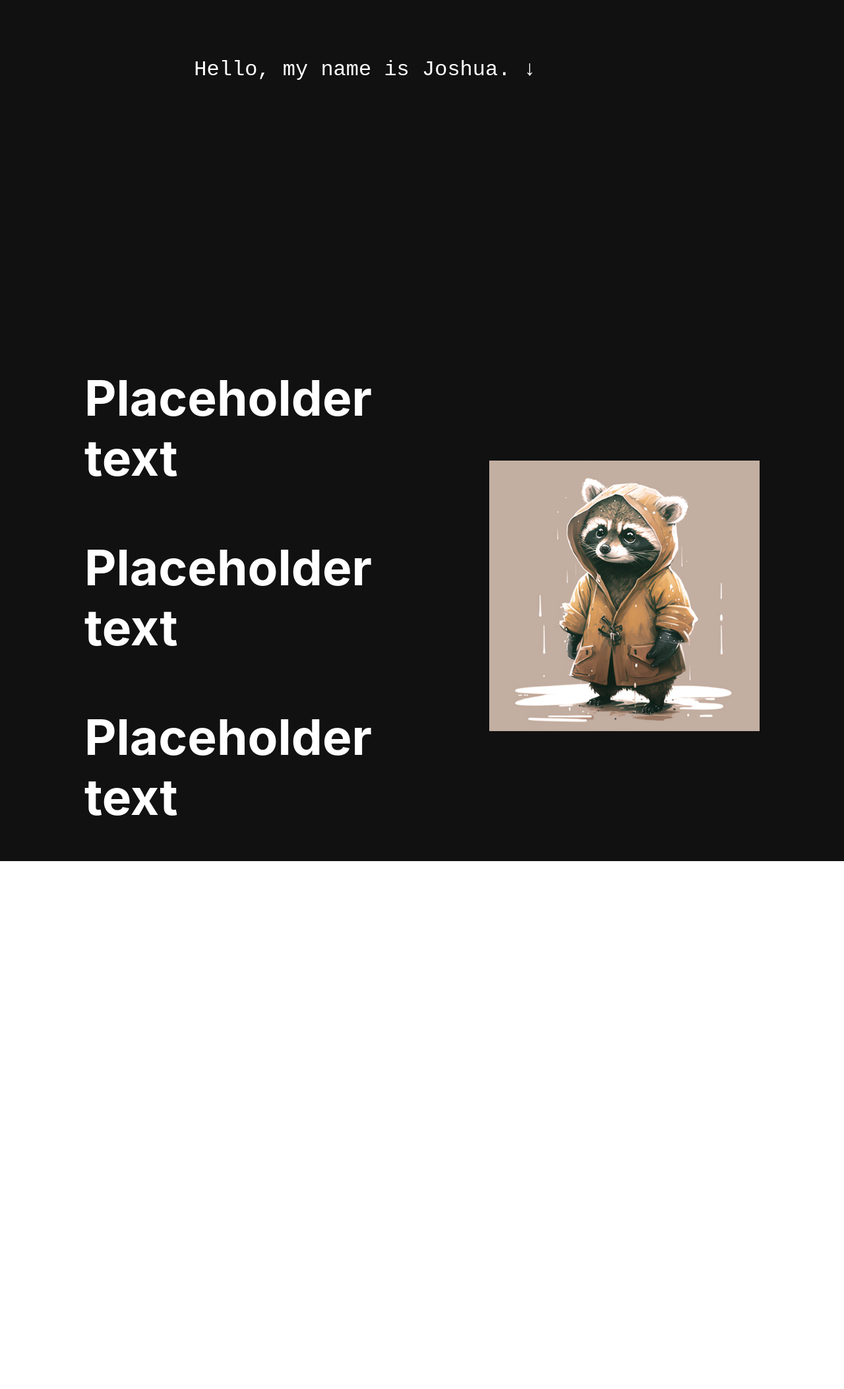
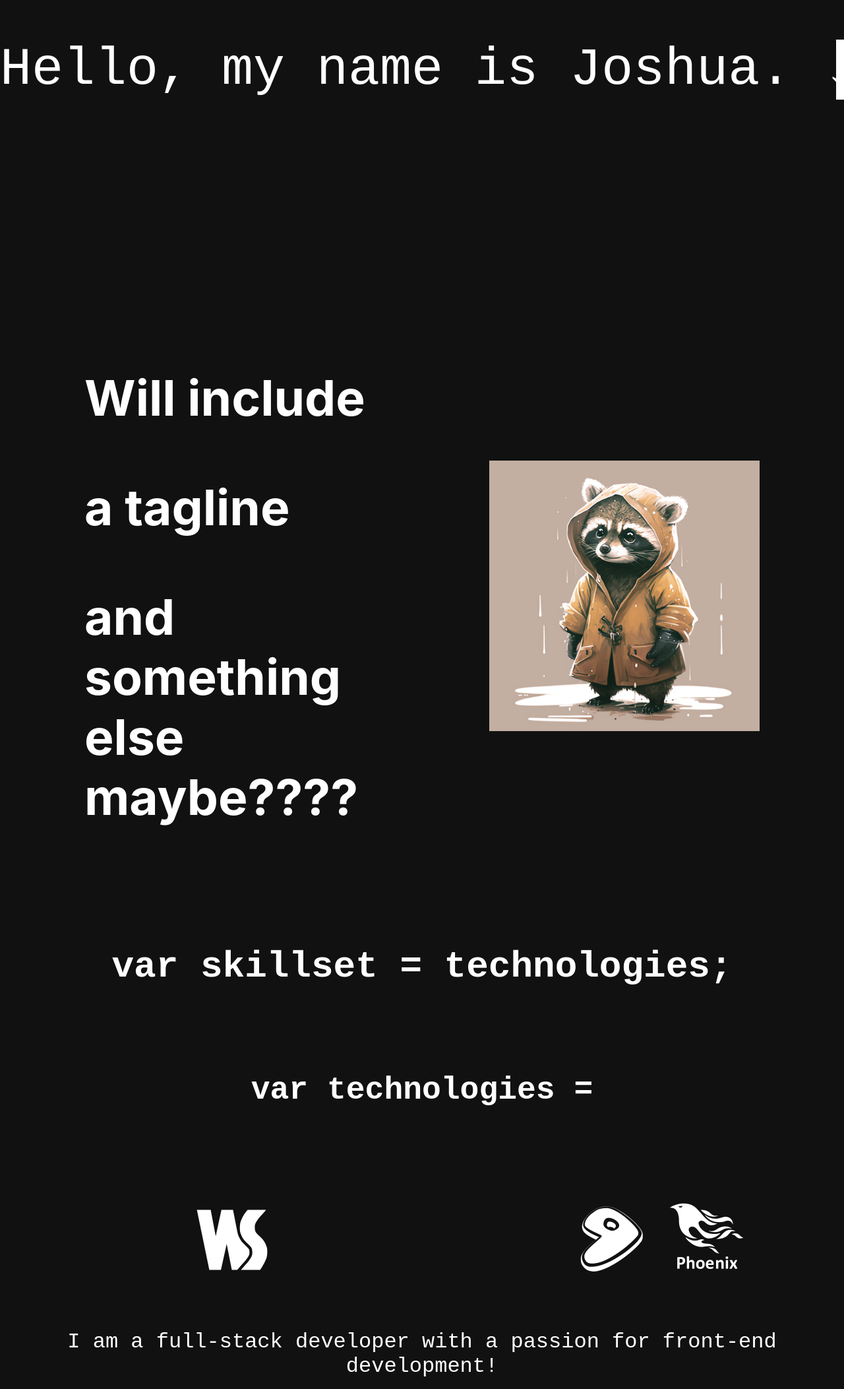
Before and after one commit to JoshuaOrlandoR/Portfolio-3-Personal-Project, a React (Create React App) app: page / in a window 1280 px wide. Shown: the part 295-2400 px from the top of the page at 66% size. Before the commit the page ends 1623 px from the top, so only its background shows below. Built offline with nearby package versions, Linux system fonts and the light colour scheme.

Commit message:
remade the greetings and skills componenets, look a little better but still a lot of work to do

```diff
--- a/package.json
+++ b/package.json
@@ -4,11 +4,16 @@
   "private": true,
   "dependencies": {
     "@emailjs/browser": "^3.11.0",
+    "@fullpage/react-fullpage": "^0.1.38",
     "@testing-library/jest-dom": "^5.16.5",
     "@testing-library/react": "^13.4.0",
     "@testing-library/user-event": "^13.5.0",
+    "devicon": "^2.15.1",
+    "fullpage.js": "^4.0.19",
     "react": "^18.2.0",
     "react-dom": "^18.2.0",
+    "react-icons": "^4.8.0",
+    "react-intersection-observer": "^9.4.3",
     "react-router-dom": "^6.10.0",
     "react-scripts": "5.0.1",
     "web-vitals": "^2.1.4"
--- a/src/components/Greeting.css
+++ b/src/components/Greeting.css
@@ -1,23 +1,41 @@
-.greeting {
+.greeting-container {
   height: 100vh;
   display: flex;
   justify-content: center;
   align-items: center;
-  background-color: #111;
+  background-color: #111111;
+}
+
+.greeting {
   color: white;
-  font-size: 2rem;
+  font-size: 5rem;
   font-family: monospace;
-  overflow: hidden;
   white-space: nowrap;
   text-align: center;
+  overflow: hidden;
+  width: 0;
+  border-right: 0.15em solid white;
+  animation: typing 4.4s steps(28, end) forwards, blink-caret 1s step-end 4.3s infinite alternate;
 }
 
-.greeting.fix-greeting::before {
-
-  visibility: hidden;
+@keyframes typing {
+  0% {
+    width: 0;
+  }
+  100% {
+    width: 100%;
+  }
 }
 
-.greeting.fix-greeting::after {
-  content: 'undefined';
-  visibility: hidden;
+@keyframes blink-caret {
+  0% {
+    border-color: white;
+  }
+  100% {
+    border-color: transparent;
+  }
 }
+
+body {
+  overflow-x: hidden;
+}
--- a/src/components/Greeting.js
+++ b/src/components/Greeting.js
@@ -1,25 +1,10 @@
-import React, { useState, useEffect } from 'react';
+import React from 'react';
 import './Greeting.css';
 
 function Greeting() {
-  const [greeting, setGreeting] = useState('');
-
-  useEffect(() => {
-    const text = '  Hello, my name is Joshua. ↓';
-    let index = 0;
-    const intervalId = setInterval(() => {
-      setGreeting((prevGreeting) => prevGreeting + text[index]);
-      index++;
-      if (index === text.length-1) {
-        clearInterval(intervalId);
-      }
-    }, 100);
-    return () => clearInterval(intervalId);
-  }, []);
-
   return (
-    <div className="greeting fix-greeting">
-      {greeting}
+    <div className="greeting-container">
+      <span className="greeting">Hello, my name is Joshua. ↓</span>
     </div>
   );
 }
--- a/src/components/Hero.css
+++ b/src/components/Hero.css
@@ -48,5 +48,5 @@
   .slide-in {
     opacity: 1;
     transform: translateX(0);
-    transition: all 1s ease-out;
+    transition: all 1.8s ease-out;
   }
--- a/src/components/Hero.js
+++ b/src/components/Hero.js
@@ -27,11 +27,11 @@ function Hero() {
       <div className="hero-background"></div>
       <div ref={heroContent} className="hero-content">
         <div className="hero-text">
-          <h3 className="first-text slide-left">Placeholder text</h3>
-          <h3 className="second-text slide-left">Placeholder text</h3>
-          <h3 className="third-text slide-left">Placeholder text</h3>
+          <h3 className="first-text">Will include</h3>
+          <h3 className="second-text">a tagline</h3>
+          <h3 className="third-text">and something else maybe????</h3>
         </div>
-        <div className="hero-image slide-right">
+        <div className="hero-image">
           <img src={image} alt="Placeholder for image" />
         </div>
       </div>
--- /dev/null
+++ b/src/components/Skills.css
@@ -0,0 +1,74 @@
+.skills-container {
+    background-color: #111111;
+    height: 100vh;
+    display: flex;
+    flex-direction: column;
+    align-items: center;
+    font-family: monospace;
+  }
+
+  .skills-title {
+    font-size: 3.5rem;
+    font-weight: bold;
+    color: white;
+    text-align: center;
+    margin-bottom: 6rem;
+    margin-top: 8rem;
+  }
+
+  .skills-subtitle {
+    font-size: 3rem;
+    color: white;
+    margin-top: 2rem;
+    margin-bottom: 8rem;
+  }
+
+  .icons-container {
+    display: flex;
+    flex-wrap: wrap;
+    justify-content: center;
+    align-items: center;
+  }
+
+  .icon {
+    font-size: 7rem;
+    margin: 1rem;
+    color: white;
+  }
+
+  .skills-blurb {
+    font-size: 2rem;
+    color: white;
+    text-align: center;
+    margin-top: 4rem;
+    margin-bottom: 4rem;
+  }
+
+
+  .devicon-mongodb-plain-wordmark:hover {
+    color: #589636 !important;
+  }
+
+  .devicon-express-original:hover {
+    color: #000 !important;
+  }
+
+  .devicon-react-original:hover {
+    color: #61dafb !important;
+  }
+
+  .devicon-nodejs-plain:hover {
+    color: #3c873a !important;
+  }
+
+  .devicon-javascript-plain:hover {
+    color: #f7df1e !important;
+  }
+
+  .devicon-html5-plain:hover {
+    color: #e34f26 !important;
+  }
+
+  .devicon-css3-plain:hover {
+    color: #2965f1 !important;
+  }
--- a/src/components/Skills.js
+++ b/src/components/Skills.js
@@ -0,0 +1,26 @@
+import React from "react";
+import 'devicon';
+import "./Skills.css";
+
+const Skills = () => {
+  return (
+    <div className="skills-container">
+      <h1 className="skills-title">var skillset = technologies;</h1>
+      <h2 className="skills-subtitle">var technologies =</h2>
+      <div className="icons-container">
+        <i className="devicon-mongodb-plain-wordmark icon"></i>
+        <i className="devicon-express-original icon"></i>
+        <i className="devicon-react-original icon"></i>
+        <i className="devicon-nodejs-plain icon"></i>
+        <i className="devicon-javascript-plain icon"></i>
+        <i className="devicon-html5-plain icon"></i>
+        <i className="devicon-css3-plain icon"></i>
+      </div>
+      <p className="skills-blurb">
+        I am a full-stack developer with a passion for front-end development!
+      </p>
+    </div>
+  );
+};
+
+export default Skills;
--- a/src/pages/Home.js
+++ b/src/pages/Home.js
@@ -1,12 +1,14 @@
 import React from 'react';
 import Greeting from '../components/Greeting';
 import Hero from '../components/Hero';
+import Skills from'../components/Skills';
 
 function Home() {
   return (
     <div>
       <Greeting />
       <Hero />
+      <Skills/>
     </div>
   );
 }
```
Also changed, not shown: 1 other file (tests, documents, lock files or other folders).
